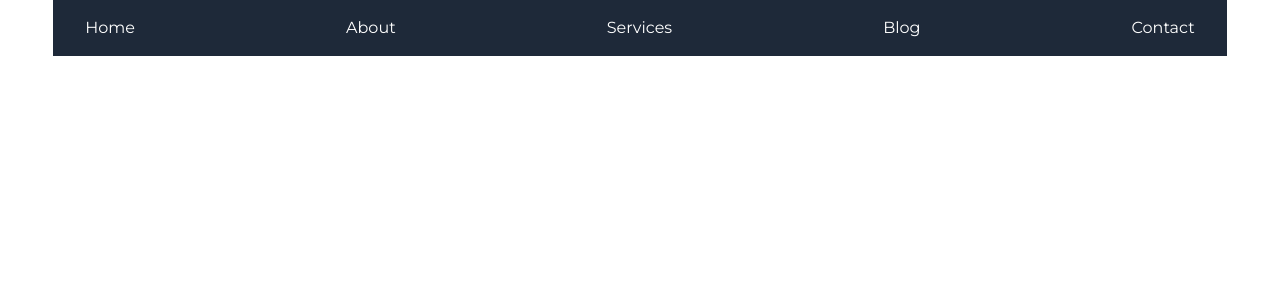
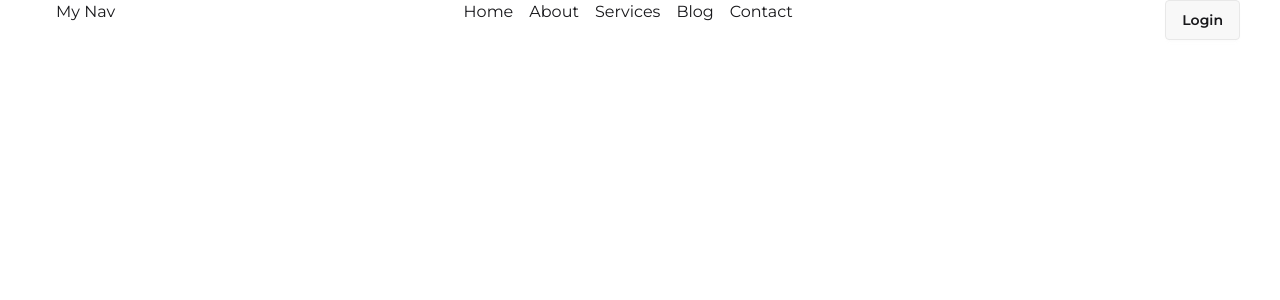
Before and after one commit to Umair505/Hero1, a React (Vite) app in the folder MILESTONE/MILESTONE 8/MODULE 44/tailwind-react-pricing-options/: page / in a window 1280 px wide. Shown: the top 300 px of the page. Built offline with nearby package versions, Linux system fonts and the light colour scheme; a web font is replaced by a local one.

Commit message:
dynamic menu button toggle and menu toggle

```diff
--- a/MILESTONE/MILESTONE 8/MODULE 44/tailwind-react-pricing-options/src/components/Navbar/Navbar.jsx
+++ b/MILESTONE/MILESTONE 8/MODULE 44/tailwind-react-pricing-options/src/components/Navbar/Navbar.jsx
@@ -1,4 +1,5 @@
-import React from 'react';
+import { Menu, X } from 'lucide-react';
+import React, { useState } from 'react';
 const navLinks = [
     { id: 1, name: "Home", path: "/" },
     { id: 2, name: "About", path: "/about" },
@@ -6,19 +7,30 @@ const navLinks = [
     { id: 4, name: "Blog", path: "/blog" },
     { id: 5, name: "Contact", path: "/contact" }
   ];
+const links =  navLinks.map(link => (
+    <li key={link.id} className="flex mr-4">
+        <a href={link.path} className=" hover:text-blue-500">{link.name}</a>
+    </li>
+))
 
 const Navbar = () => {
+    const [open,setOpen] = useState(false);
     return (
-        <nav className='w-11/12 mx-auto'>
-            <ul className='flex justify-between items-center bg-gray-800 text-white p-4'>
+        <nav className='flex justify-between mx-10 '>
+            <span className='flex' onClick={()=>setOpen(!open)}>
+                { open ?<X className='md:hidden'></X> : <Menu className='md:hidden'></Menu>}
+
+            <ul className='md:hidden'>
+                {links}
+            </ul>
+                <h1 className='ml-4'>My Nav</h1>
+            </span>
+            <ul className='md:flex hidden mr-2'>
                 {
-                    navLinks.map(link => (
-                        <li key={link.id} className="inline-block mx-4">
-                            <a href={link.path} className=" hover:text-blue-500">{link.name}</a>
-                        </li>
-                    ))
+                   links
                 }
             </ul>
+            <ul><button className='btn'>Login</button></ul>
         </nav>
         // <div>
         //     <ul className='flex justify-between items-center bg-gray-800 text-white p-4'>
```
